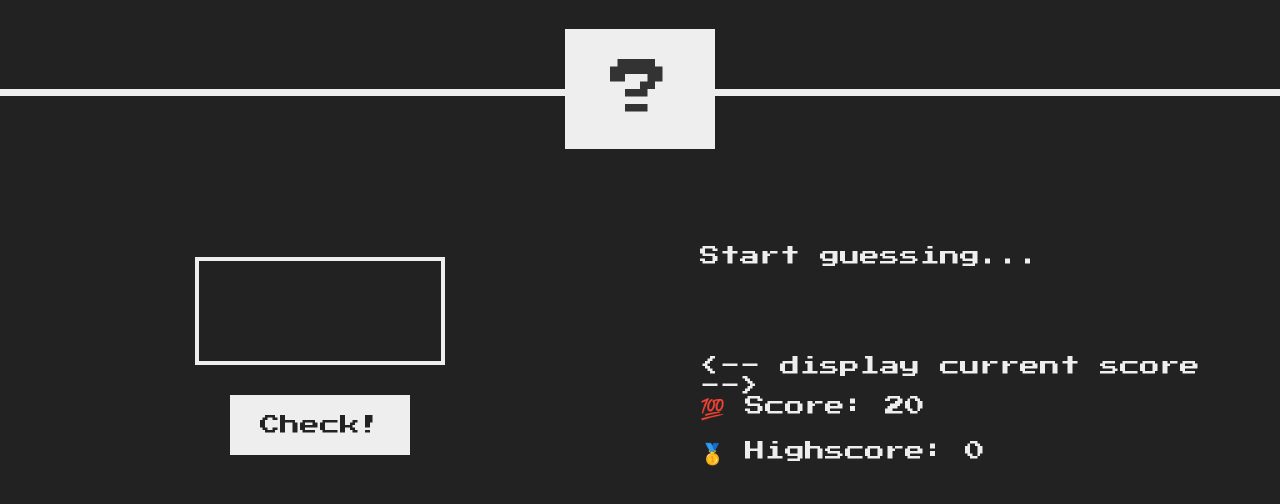
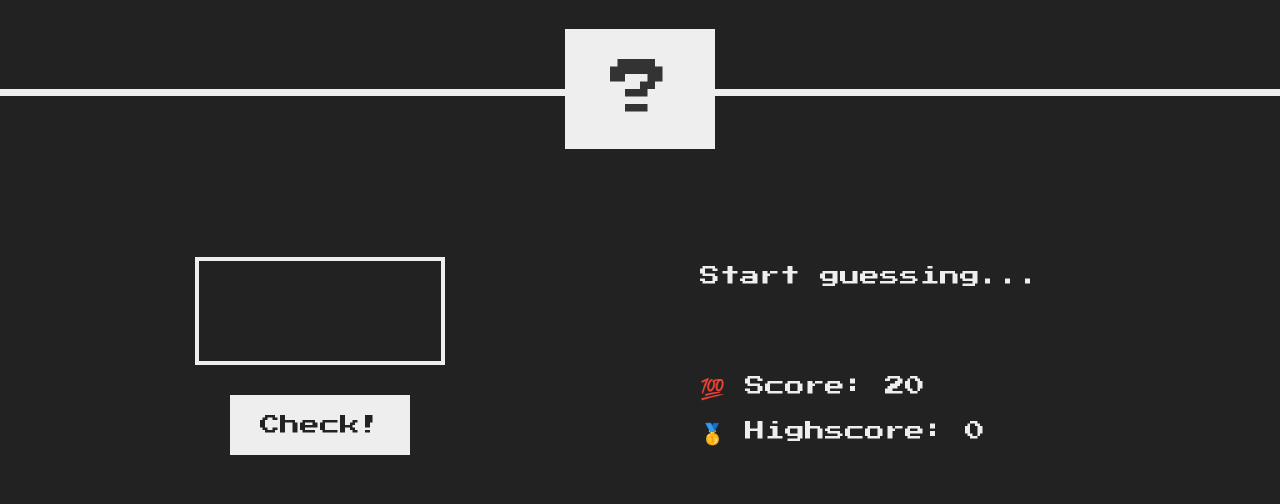
Before and after one commit to MinhTuan2405/mini_project_js, a plain HTML site: page index.html in a window 1280 px wide. Shown: the part 184-688 px from the top of the page. Drawn offline with Linux system fonts and the light colour scheme.

Commit message:
Update index.html

```diff
--- a/index.html
+++ b/index.html
@@ -55,7 +55,7 @@
         <!-- display message -->
         <p class="message">Start guessing...</p>
 
-        <-- display current score -->
+        <!-- display current score -->
         <p class="label-score">💯 Score: <span class="score">20</span></p>
 
         <!-- highest score -->
```
